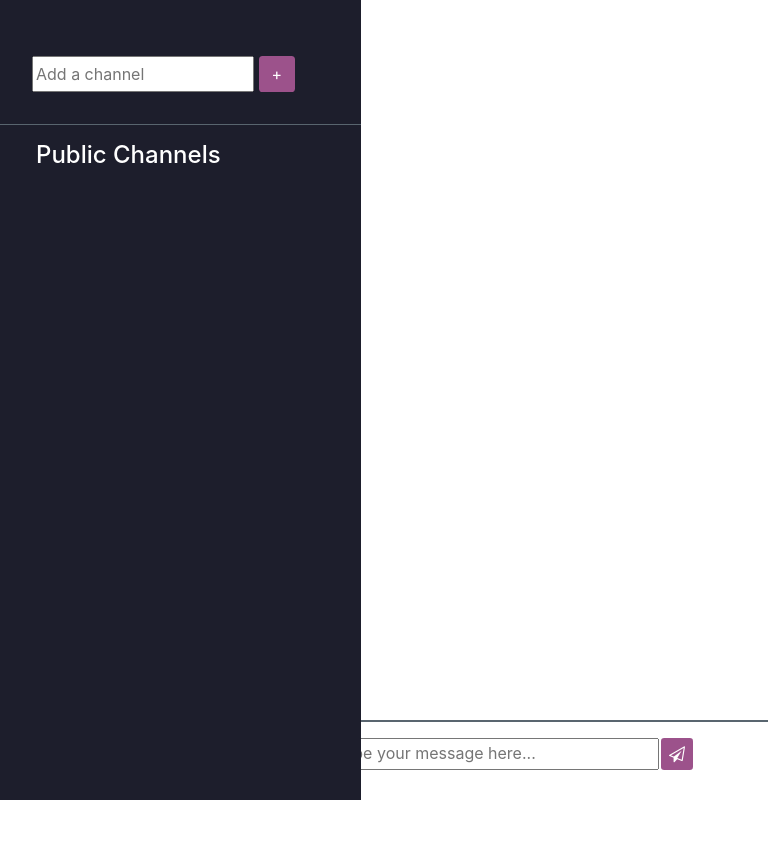
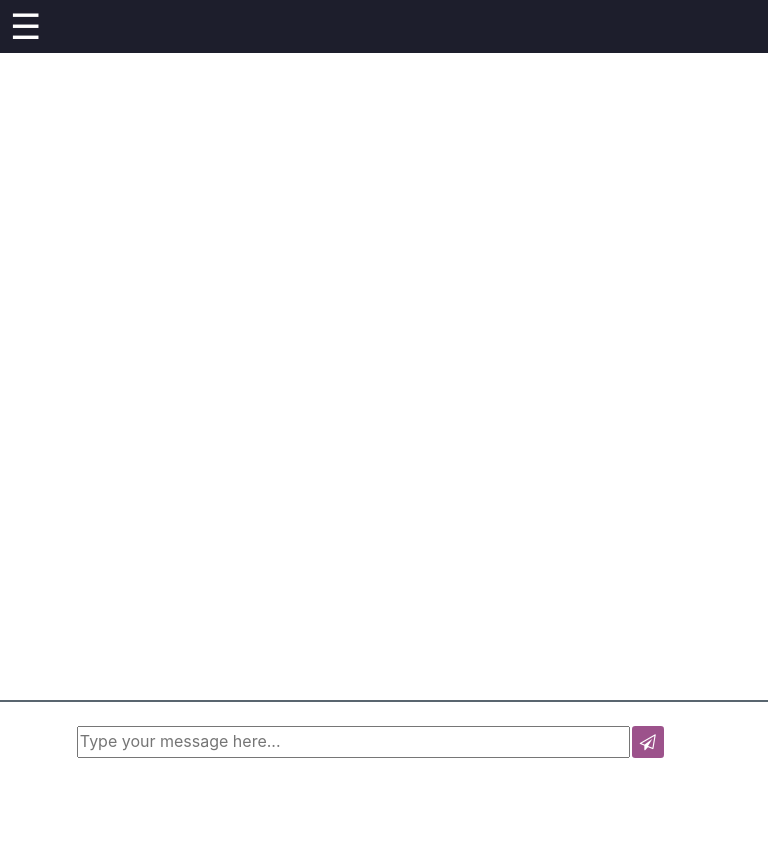
Before and after one commit to mattiek56/flaskMessenger, a Flask app: page / in a window 768 px wide. Before the commit the page ends 800 px from the top, so only its background shows below. Run offline with Flask 2, Linux system fonts and the light colour scheme; some libraries are stand-ins or nearby versions.

Commit message:
corrected responsive design

```diff
--- a/static/index.css
+++ b/static/index.css
@@ -54,6 +54,9 @@ h5 {
 .wrapper {
 	height: 100vh;
 }
+.test-container {
+	 display: grid;
+}
 
 
 .chat-window {
@@ -73,6 +76,7 @@ h5 {
 #closebtn {
 	display: none;
 }
+
 
 .topbar {
 	margin-top: 1rem;
@@ -95,6 +99,11 @@ h5 {
 	color:#FFFFFF;
 	width: unset;
 
+}
+
+.container {
+	padding-left: 0px!important;
+	margin-left: 0;
 }
 
 
@@ -150,10 +159,11 @@ h5 {
 
 .chat-type {
 	position: fixed;
-	height: 10%;
+	height: 100px;
 	bottom:0;
-	left: 0;
+	margin-left: 0;
 	width: 100%;
+	padding-top: 1.5rem;
 	padding-left: 300px;
 	background-color: white;
 	border-top: 2px solid #59656f;
@@ -163,22 +173,24 @@ border-radius: 10%;
 	background-color: #9c528b;
 	color: #FFFFFF;
 	border-style: none!important;
-	height: 2.5rem;
-	width: 2.5rem;
+	height: 2rem;
+	width: 2rem;
 
 }
 
 #new_message_form {
-	margin-left: 2rem;
-	margin-top: 1rem;
+	margin-left: 0;
+	margin-top: 0;
 	display: flex;
 }
 
     #new_message {
-	width: 75% !important;
+    width:80%;
     resize: none;
-	height:2.5rem;
+    height:2rem;
+    margin-right: 2px;
     }
+
 
 
 #channel-link > a{
@@ -190,23 +202,26 @@ border-radius: 10%;
 	height: 100vh;
 	background-color: white;
 	overflow: auto;
+	padding-left: 284px;
 }
 
 
 #messages {
 	margin-left: 0px;
-	padding-left: 0px;
+	padding: 0;
 	list-style: none;
-	padding-top: 1em;
+	padding-bottom: 5%;
 }
 
 .message {
 	padding: 0.75rem;
 	width: 100%;
+
 }
 
 .delete {
 	visibility: hidden;
+	padding:  0 0 0 5rem;
 
 }
 
@@ -223,7 +238,7 @@ border-radius: 10%;
 }
 
 .message_details {
-	display: inline-flex;
+	display: contents;
 }
 
 
@@ -239,31 +254,16 @@ border-radius: 10%;
 	padding-left: 1rem;
 }
 
+@media only screen and (max-width: 992px){
 
-@media only screen
-  and (min-width: 375px)
-  and (max-width: 812px)
-  and (-webkit-min-device-pixel-ratio: 2) {
-
-  	.message {
-  		width: 100%;
+	#menuBar {
+		display: contents;
+        float: left;
+        font-size: 35px;
+        cursor:pointer;
+        padding-left: 10px;
 	}
 
-  	.test-container {
-  		display: grid;
-  	}
-
-  	.message-details {
-  		display: contents;
-  	}
-
-  	.delete {
-  		padding: 0 0 0 5rem;
-  	 }
-
-  	.chat-window {
-  		margin-left: 0;
-  	}
 
 	#closebtn {
   		display: block;
@@ -278,118 +278,7 @@ border-radius: 10%;
 		background-color: #1D1E2C;
 	}
 
-	#menuBar {
-		display: contents;
-		float: left;
-		font-size: 35px;
-		cursor:pointer;
-		padding-left: 10px;
 
-	}
-
-  	#mySidebar {
-
-	position: fixed;
-	z-index: 999;
-	left:0;
-	background-color: #1D1E2C;
-	height: 100%;
-	max-height:100%;
-	color:#FFFFFF;
-	width: 0;
-	z-index: 1;
-	top:0;
-	overflow-x: hidden;
-
-}
-
-	.container {
-		padding-left: 0px!important;
-		margin-left: 0;
-	}
-
-	.chat-type {
-		bottom:0;
-		margin-left: 0;
-		padding-left: 300px;
-		height: 100px;
-		padding-top: 1.5rem;
-		padding-left: 10%;
-	}
-
-	#messages {
-		margin-left:0;
-		padding: 0;
-		padding-bottom: 33%;
-	}
-
-
-	#new_message_form {
-	margin-left: 0;
-	margin-top: 0;
-	display: flex;
-	}
-
-	}
-
-	#new_message {
-	width:80%;
-	resize: none;
-	height:2rem;
-	margin-right: 2px;
-	}
-
-	#submit-message {
-		height: 2rem;
-		width: 2rem;
-	}
-
-
-
-}
-
-@media only screen
-	and (min-width : 768px)
-	and (max-width : 1024px) {
-/* Styles */
-
-  	.message {
-  		width: 100%;
-  	}
-
-  	.test-container {
-  		display: grid;
-  	}
-
-  	.chat-window {
-  		margin-left: 0;
-  		padding-left: 250px!important;
-  	}
-
-  	.delete {
-  		padding: 0 0 0 25rem;
-  	}
-  	#closebtn {
-  		display: block;
-		float:right;
-		margin-right: 1rem;
-		color:white;
-		font-size: 20px;
-	}
-	#openbtn {
-		padding-left: 10px;
-		color: white;
-		background-color: #1D1E2C;
-	}
-
-	#menuBar {
-		display: contents;
-		float: left;
-		font-size: 35px;
-		cursor:pointer;
-		padding-left: 10px;
-
-	}
 
 	#mySidebar {
 
@@ -403,114 +292,16 @@ border-radius: 10%;
 	width: 0;
 	z-index: 999;
 	top:0;
-	overflow-x: hidden;
 
-}
-
-	.container {
-		padding-left: 0px!important;
-		margin-left: 0;
+	overflow-y: auto;
 	}
 
 	.chat-type {
-		bottom:0;
-		margin-left: 0;
-		padding-left: 300px;
-		height: 100px;
-		padding-top: 1.5rem;
 		padding-left: 10%;
 	}
 
-	#messages {
-		margin-left:0;
-		padding: 0;
-		padding-bottom: 5%;
-	}
-
-
-#new_message_form {
-	margin-left: 0;
-	margin-top: 0;
-	display: flex;
-}
-	#new_message {
-	width:80%;
-	resize: none;
-	height:2rem;
-	margin-right: 2px;
-	}
-
-	#submit-message {
-		height: 2rem;
-		width: 2rem;
+	#chat-window-scroll {
+		padding-left: 0;
 	}
 
  }
-
-@media only screen and (min-device-width: 1024px){
-  .chat-window {
-  	padding-left: 240px;
-  	margin-left: 2px;
-  	} /* your css rules for ipad landscape */
-
-  	.message {
-  		width: 100%;
-  	}
-
-
-}
-
-@media all and (min-device-width: 1366px) {
-  .chat-window {
-  	padding-left: 150px;
-  	margin-left: 2px;
-  	} /* your css rules for ipad landscape */
-
-  	.message {
-  		width: 100%;
-  	}
-
-
-}
-
-@media all and (min-device-width: 1400px) {
-  .chat-window {
-  	padding-left: 145px;
-
-  	} /* your css rules for ipad landscape */
-
-  	.message {
-  		width: 100%;
-  	}
-
-  	}
-
-
-@media only screen
-  and (min-device-width: 375px)
-  and (max-device-width: 667px)
-  and (-webkit-min-device-pixel-ratio: 2)
-  and (orientation: portrait){
-
-	.message_details {
-		display: contents;
-	}
-
-	.timestamp_message {
-		padding-left: 0;
-	}
-}
-
-
-/*@media only screen and (min-device-width: 1400px){
-
-
-	.chat-window {
-		padding-left:7.5vw;
-	}
-
-	#chat-window-scroll {
-		background-color: red;
-	}
-
-} */
```
Lines whose indentation alone changed are shown as unchanged.
